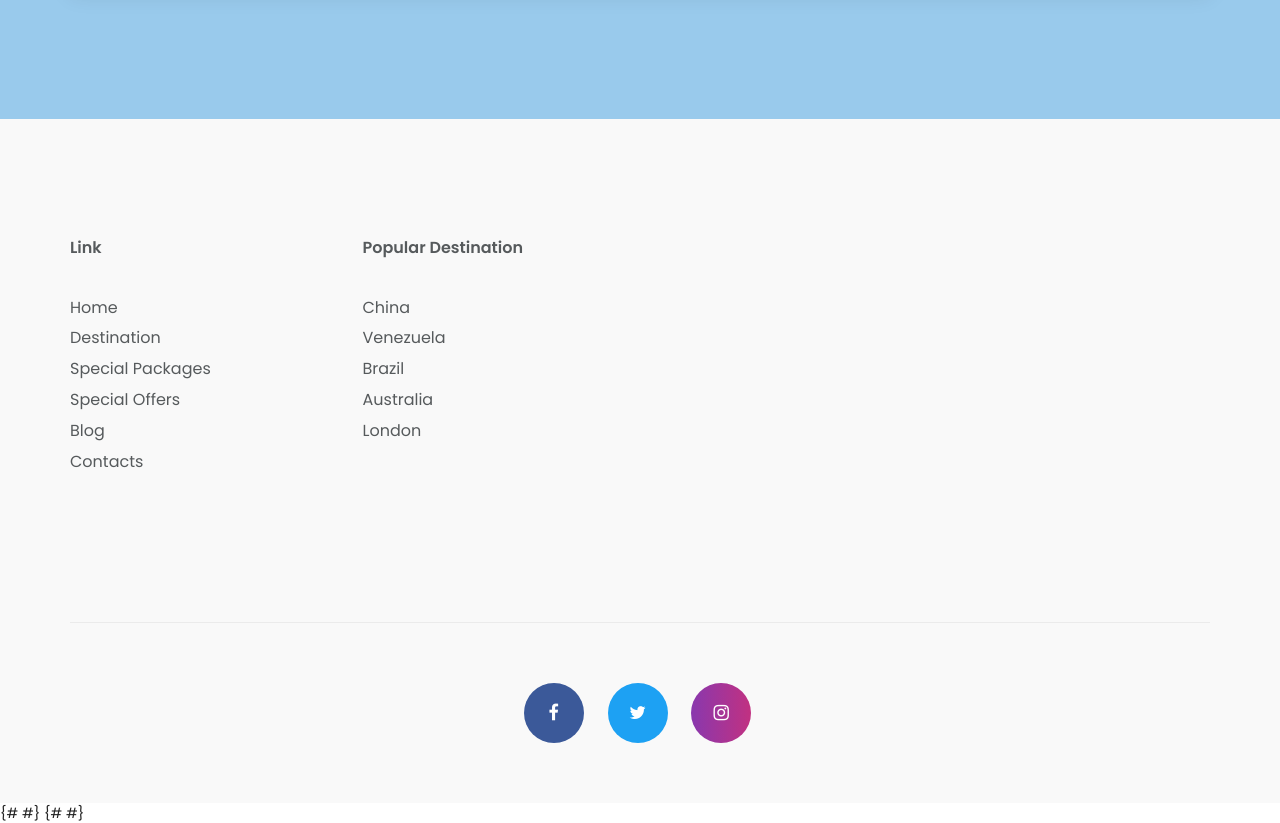
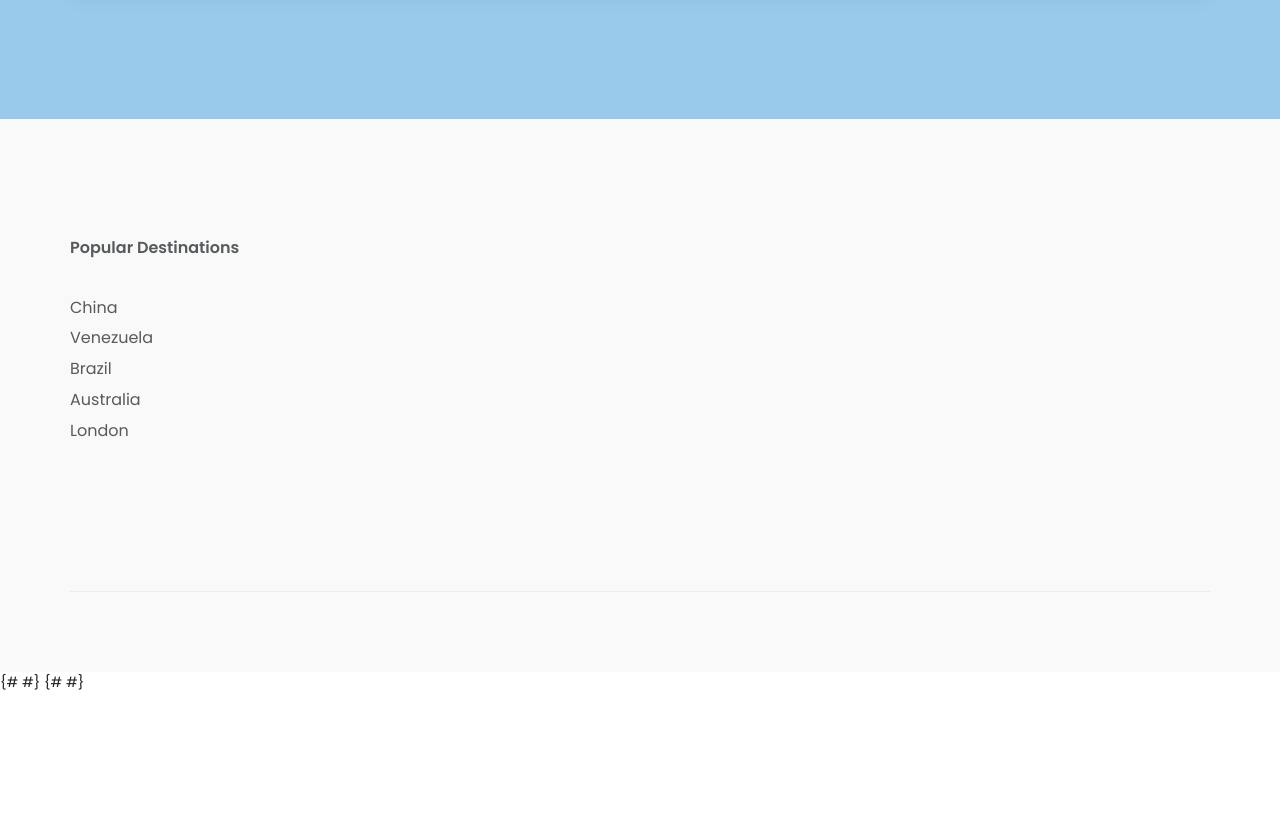
Before and after one commit to TripSage/TripSage, a Django app: page /tripHome/ in a window 1280 px wide. Shown: the part 881-1704 px from the top of the page. After the commit the page ends 1571 px from the top, so only its background shows below. Run offline with Django 3.2, Linux system fonts and the light colour scheme; some libraries are stand-ins or nearby versions.

Commit message:
Deleted junk markup

```diff
--- a/tripHome/templates/base_generic.html
+++ b/tripHome/templates/base_generic.html
@@ -336,30 +336,13 @@
           <div class="row">
             <div class="col-sm-3">
               <div class="single-footer-item">
-                <h2>link</h2>
+                <h2>Popular Destinations</h2>
                 <div class="single-footer-txt">
-                  <p><a href="#">home</a></p>
-                  <p><a href="#">destination</a></p>
-                  <p><a href="#">special packages</a></p>
-                  <p><a href="#">special offers</a></p>
-                  <p><a href="#">blog</a></p>
-                  <p><a href="#">contacts</a></p>
-                </div>
-                <!--/.single-footer-txt-->
-              </div>
-              <!--/.single-footer-item-->
-            </div>
-            <!--/.col-->
-
-            <div class="col-sm-3">
-              <div class="single-footer-item">
-                <h2>popular destination</h2>
-                <div class="single-footer-txt">
-                  <p><a href="#">china</a></p>
-                  <p><a href="#">venezuela</a></p>
-                  <p><a href="#">brazil</a></p>
-                  <p><a href="#">australia</a></p>
-                  <p><a href="#">london</a></p>
+                  <p><a href="https://www.chinahighlights.com/travelguide/tourism.htm">China</a></p>
+                  <p><a href="https://www.lonelyplanet.com/venezuela">Venezuela</a></p>
+                  <p><a href="https://www.brazil.org.za/tourism.html">Brazil</a></p>
+                  <p><a href="https://www.australia.com/en-us">Australia</a></p>
+                  <p><a href="https://www.visitlondon.com/">London</a></p>
                 </div>
                 <!--/.single-footer-txt-->
               </div>
@@ -371,26 +354,6 @@
         </div>
         <!--/.footer-content-->
         <hr />
-        <div class="foot-icons">
-          <ul class="footer-social-links list-inline list-unstyled">
-            <li>
-              <a href="#" target="_blank" class="foot-icon-bg-1"
-                ><i class="fa fa-facebook"></i
-              ></a>
-            </li>
-            <li>
-              <a href="#" target="_blank" class="foot-icon-bg-2"
-                ><i class="fa fa-twitter"></i
-              ></a>
-            </li>
-            <li>
-              <a href="#" target="_blank" class="foot-icon-bg-3"
-                ><i class="fa fa-instagram"></i
-              ></a>
-            </li>
-          </ul>
-        </div>
-        <!--/.foot-icons-->
         <div id="scroll-Top">
           <i
             class="fa fa-angle-double-up return-to-top"
```
